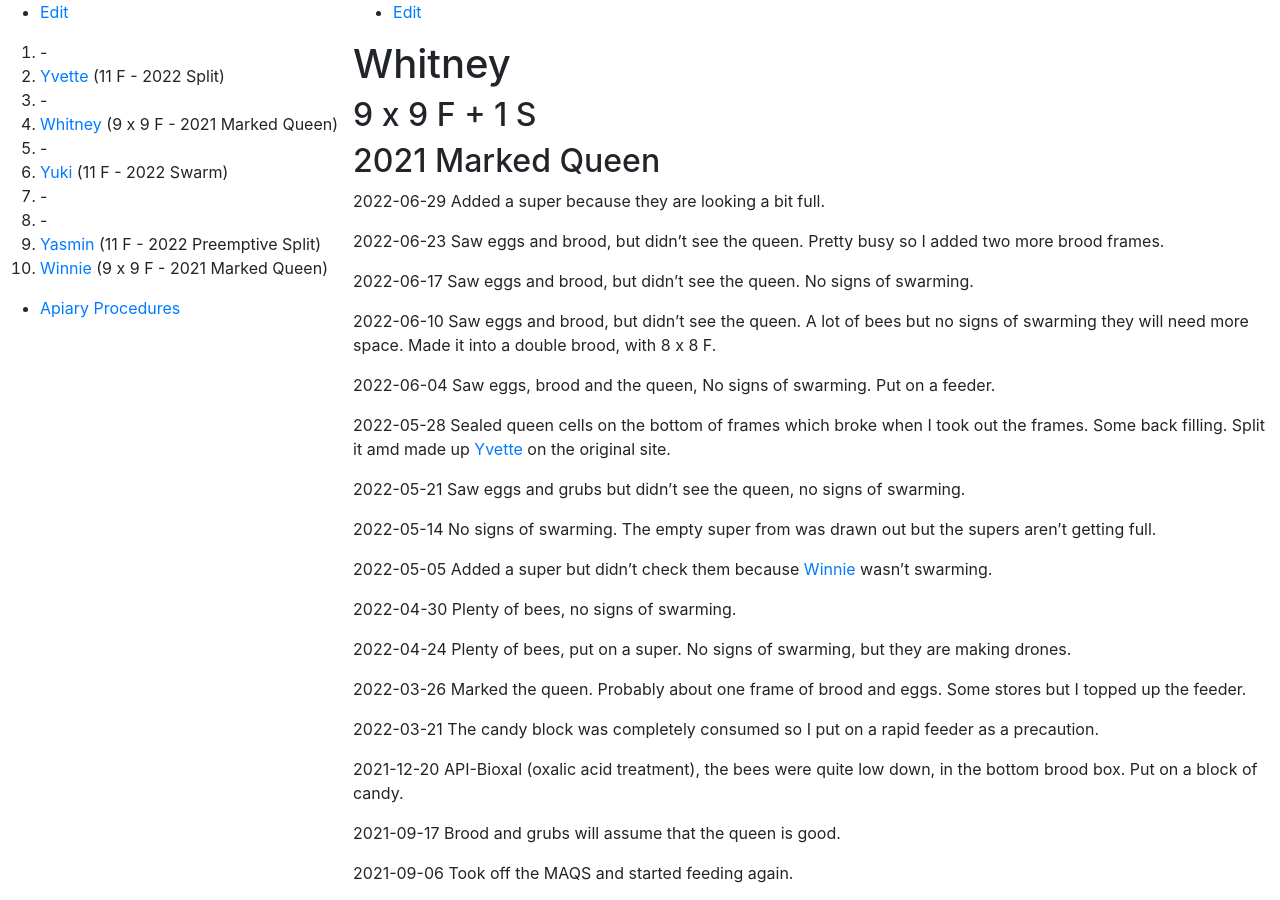
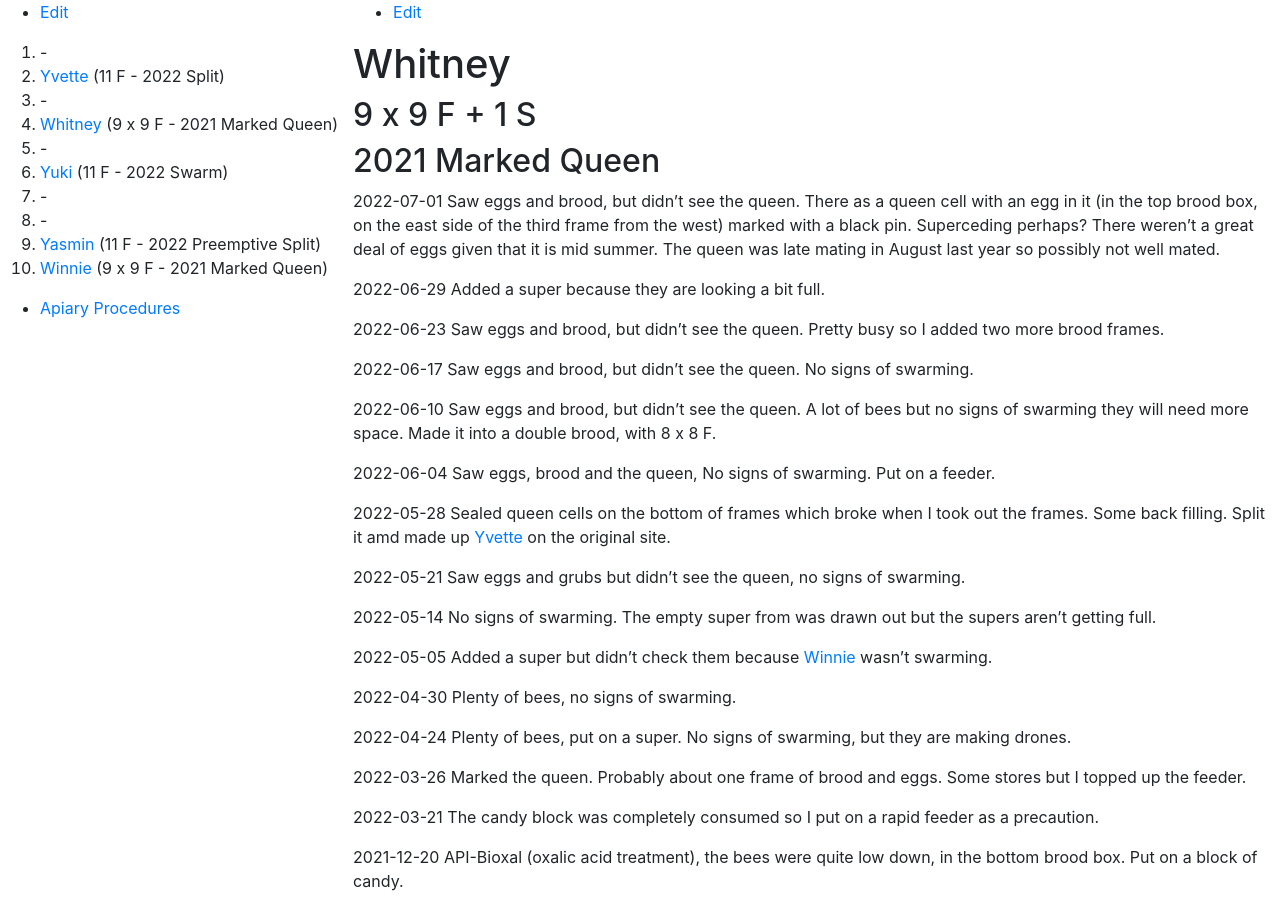
Before and after one commit to joejcollins/rhapsody-angel, a Jekyll site: the page built from queens/2021-whitney.md, in a window 1280 px wide and 900 px high. Built offline with Jekyll 4.4.1, drawn with Linux system fonts in a browser that asks for light colours; our own code applies the rules of GitHub Pages for plain Markdown files.

Commit message:
Inspection

```diff
--- a/queens/2021-whitney.md
+++ b/queens/2021-whitney.md
@@ -3,6 +3,8 @@
 ## 9 x 9 F + 1 S
 
 ## 2021 Marked Queen
+
+2022-07-01 Saw eggs and brood, but didn't see the queen.  There as a queen cell with an egg in it (in the top brood box, on the east side of the third frame from the west) marked with a black pin.  Superceding perhaps?  There weren't a great deal of eggs given that it is mid summer.  The queen was late mating in August last year so possibly not well mated.
 
 2022-06-29 Added a super because they are looking a bit full.
 
```
Also changed, not shown: queens/2021-winnie.md (+2 -0 lines).
